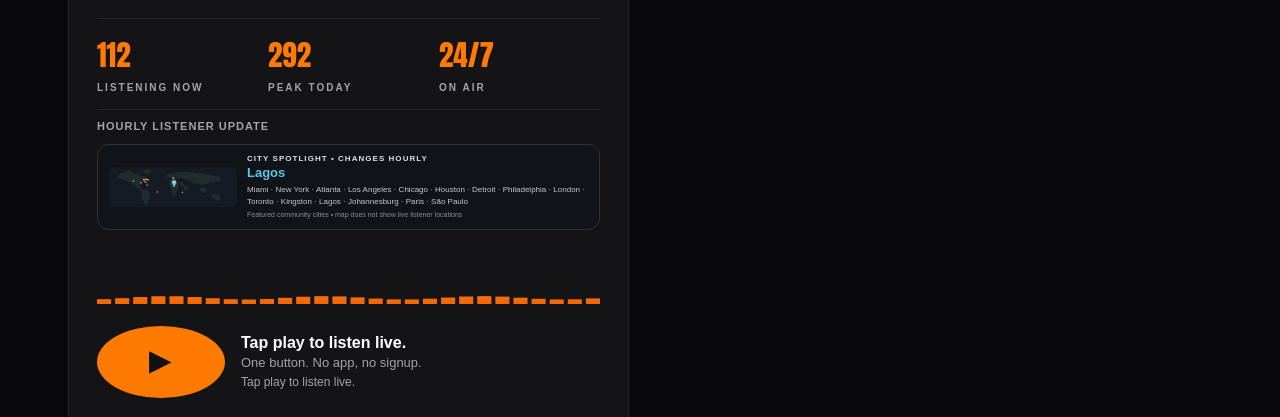
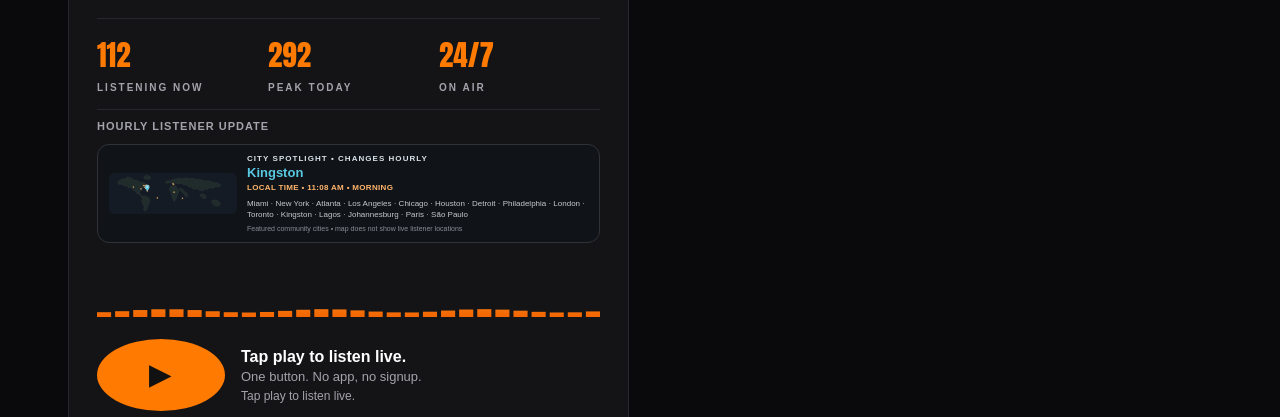
Before and after one commit to clubkings/dagrindfm-site, a plain HTML site: page index.html in a window 1280 px wide. Shown: the part 340-757 px from the top of the page. Drawn offline with nearby package versions, Linux system fonts and the light colour scheme; no server answers; a web font is replaced by a local one.

Commit message:
Show city local times in hourly spotlight

```diff
--- a/index.html
+++ b/index.html
@@ -66,6 +66,9 @@ body{display:block;margin:0;background:var(--vbg);color:var(--vtxt);font-family:
 .world-map-copy{min-width:0}
 .world-map-kicker{display:block;color:#d8e2e8;font-size:8px;font-weight:900;letter-spacing:.13em}
 .world-map-city{display:block;margin-top:3px;color:#59c8e2;font-size:13px;font-weight:900;line-height:1.1}
+.world-map-time{display:block;margin-top:3px;color:#ffb56b;font-size:8px;font-weight:800;letter-spacing:.04em;line-height:1.3}
+#worldwideMap[data-daypart="evening"] .world-map-time{color:#d5a4ff}
+#worldwideMap[data-daypart="night"] .world-map-time,#worldwideMap[data-daypart="late-night"] .world-map-time{color:#8fc4ff}
 .world-map-cities{margin-top:4px;color:#c5c9cf;font-size:8px;line-height:1.45}
 .world-map-note{display:block;margin-top:3px;color:#878d96;font-size:7px;line-height:1.35}
 #eq{display:block;width:100%;height:56px;margin-top:18px;opacity:.95}
@@ -369,6 +372,7 @@ body{display:block;margin:0;background:var(--vbg);color:var(--vtxt);font-family:
         <div class="world-map-copy">
           <span class="world-map-kicker">CITY SPOTLIGHT • CHANGES HOURLY</span>
           <strong class="world-map-city" id="worldMapSpotlightCity" aria-live="polite">Miami</strong>
+          <span class="world-map-time" id="worldMapSpotlightTime">LOCAL TIME</span>
           <div class="world-map-cities">Miami · New York · Atlanta · Los Angeles · Chicago · Houston · Detroit · Philadelphia · London · Toronto · Kingston · Lagos · Johannesburg · Paris · São Paulo</div>
           <small class="world-map-note">Featured community cities • map does not show live listener locations</small>
         </div>
@@ -802,29 +806,47 @@ scheduleAudienceRefresh();
    The listener counters and their existing schedule above remain unchanged. */
 (()=>{
   const cities=[
-    {name:"Miami",x:208,y:87},{name:"New York",x:220,y:72},
-    {name:"Atlanta",x:201,y:80},{name:"Los Angeles",x:137,y:79},
-    {name:"Chicago",x:195,y:71},{name:"Houston",x:180,y:89},
-    {name:"Detroit",x:203,y:70},{name:"Philadelphia",x:218,y:72},
-    {name:"London",x:360,y:61},{name:"Toronto",x:211,y:69},
-    {name:"Kingston",x:215,y:101},{name:"Lagos",x:366,y:108},
-    {name:"Johannesburg",x:413,y:142},{name:"Paris",x:364,y:63},
-    {name:"São Paulo",x:272,y:140}
+    {name:"Miami",x:208,y:87,timeZone:"America/New_York"},{name:"New York",x:220,y:72,timeZone:"America/New_York"},
+    {name:"Atlanta",x:201,y:80,timeZone:"America/New_York"},{name:"Los Angeles",x:137,y:79,timeZone:"America/Los_Angeles"},
+    {name:"Chicago",x:195,y:71,timeZone:"America/Chicago"},{name:"Houston",x:180,y:89,timeZone:"America/Chicago"},
+    {name:"Detroit",x:203,y:70,timeZone:"America/Detroit"},{name:"Philadelphia",x:218,y:72,timeZone:"America/New_York"},
+    {name:"London",x:360,y:61,timeZone:"Europe/London"},{name:"Toronto",x:211,y:69,timeZone:"America/Toronto"},
+    {name:"Kingston",x:215,y:101,timeZone:"America/Jamaica"},{name:"Lagos",x:366,y:108,timeZone:"Africa/Lagos"},
+    {name:"Johannesburg",x:413,y:142,timeZone:"Africa/Johannesburg"},{name:"Paris",x:364,y:63,timeZone:"Europe/Paris"},
+    {name:"São Paulo",x:272,y:140,timeZone:"America/Sao_Paulo"}
   ];
   const name=document.getElementById("worldMapSpotlightCity");
+  const localTime=document.getElementById("worldMapSpotlightTime");
+  const map=document.getElementById("worldwideMap");
   const pin=document.getElementById("worldMapSpotlightPin");
   const description=document.getElementById("worldMapDesc");
   if(!name||!pin)return;
   function updateCitySpotlight(){
-    const {hour}=audienceClock();
-    const city=cities[hour%cities.length];
+    const now=new Date();
+    const hourSlot=Math.floor(now.getTime()/3600000);
+    const city=cities[hourSlot%cities.length];
     name.textContent=city.name;
     pin.setAttribute("transform","translate("+city.x+" "+city.y+")");
+    if(localTime){
+      const localHour=Number(new Intl.DateTimeFormat("en-US",{timeZone:city.timeZone,hour:"2-digit",hourCycle:"h23"}).format(now));
+      const time=new Intl.DateTimeFormat("en-US",{timeZone:city.timeZone,hour:"numeric",minute:"2-digit",hour12:true}).format(now);
+      const daypart=localHour<5?"late-night":localHour<12?"morning":localHour<17?"afternoon":localHour<21?"evening":"night";
+      const daypartLabel=daypart==="late-night"?"LATE NIGHT":daypart.toUpperCase();
+      localTime.textContent="LOCAL TIME • "+time+" • "+daypartLabel;
+      if(map)map.dataset.daypart=daypart;
+    }
     if(description)description.textContent="Decorative map of featured community cities. Hourly spotlight: "+city.name+"; not a live listener location.";
   }
   updateCitySpotlight();
   window.setInterval(updateCitySpotlight,60000);
-  document.addEventListener("visibilitychange",()=>{if(!document.hidden)updateCitySpotlight();});
+  let cityHourTimer;
+  function scheduleNextCityHour(){
+    window.clearTimeout(cityHourTimer);
+    const delay=3600000-(Date.now()%3600000);
+    cityHourTimer=window.setTimeout(()=>{updateCitySpotlight();scheduleNextCityHour();},Math.max(1000,delay));
+  }
+  scheduleNextCityHour();
+  document.addEventListener("visibilitychange",()=>{if(!document.hidden){updateCitySpotlight();scheduleNextCityHour();}});
 })();
 
 </script>
```
